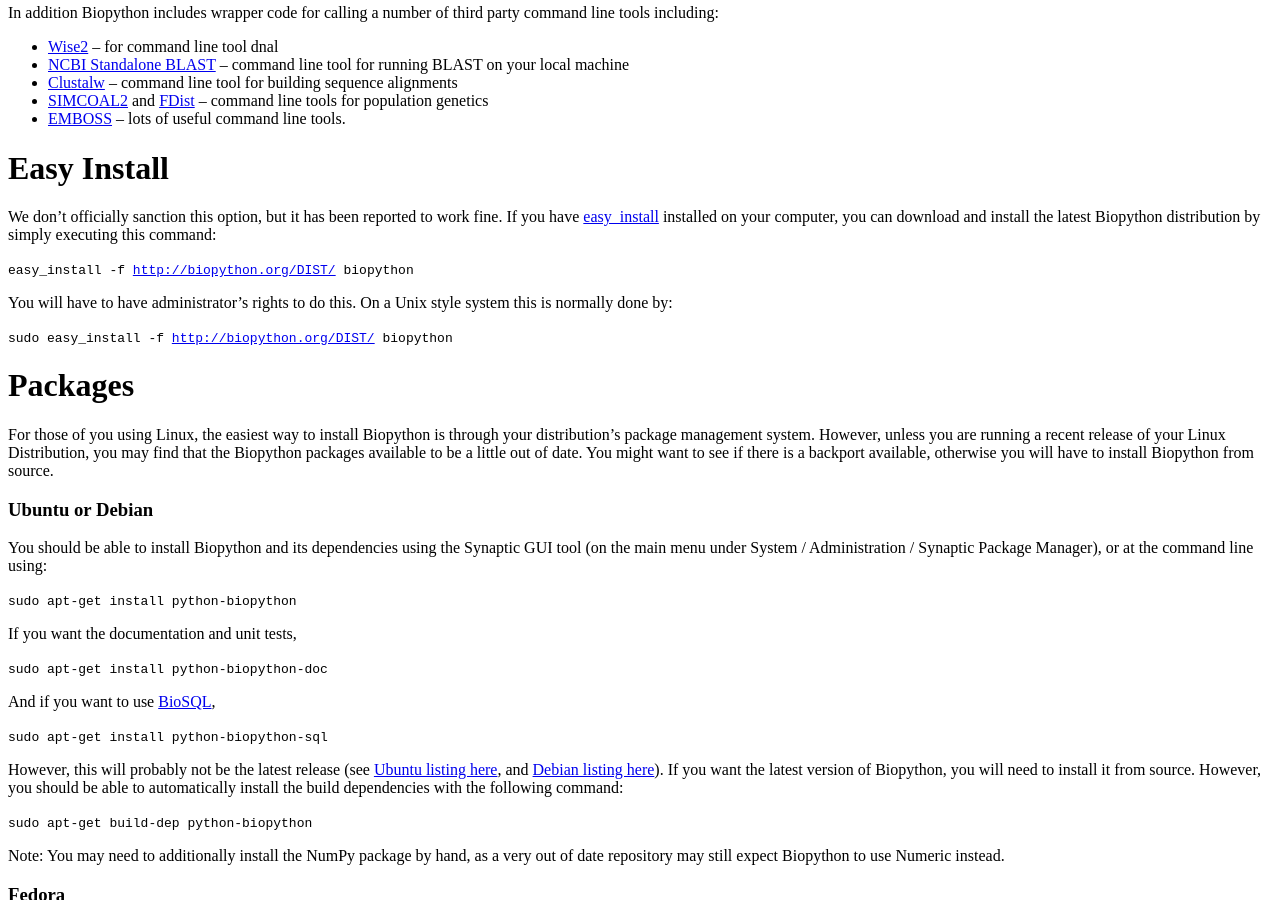
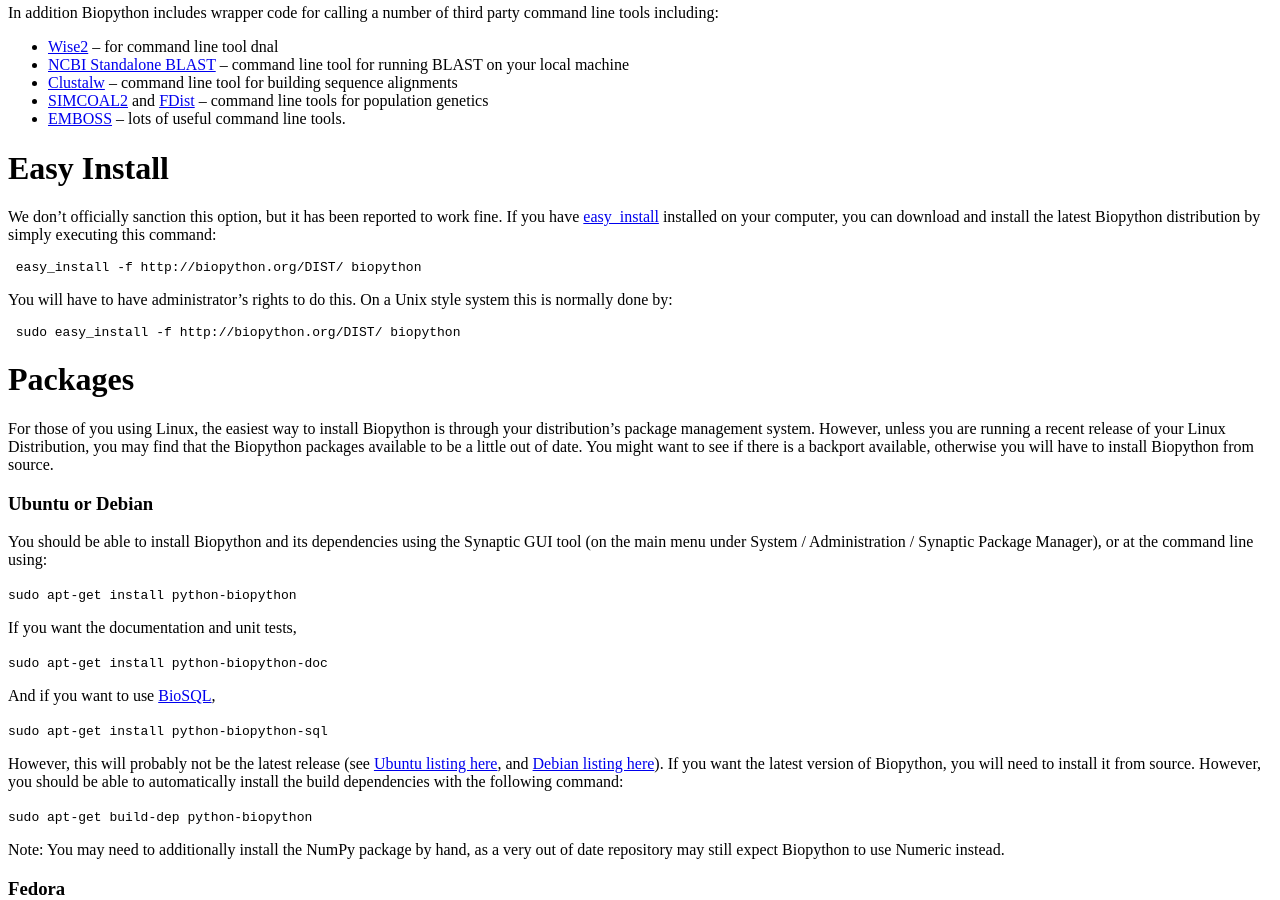
Before and after one commit to biopython/biopython.github.io, a Jekyll site: the page built from wiki/Download.md, in a window 1280 px wide and 900 px high, scrolled down 1102 px. Built offline with Jekyll 4.4.1, drawn with Linux system fonts in a browser that asks for light colours; part of the change alters nothing that is shown.

Commit message:
removed link from inside of command

```diff
--- a/wiki/Download.md
+++ b/wiki/Download.md
@@ -120,12 +120,12 @@ work fine. If you have
 installed on your computer, you can download and install the latest
 Biopython distribution by simply executing this command:
 
-`easy_install -f `[`http://biopython.org/DIST/`](http://biopython.org/DIST/)` biopython`
+     easy_install -f http://biopython.org/DIST/ biopython
 
 You will have to have administrator's rights to do this. On a Unix style
 system this is normally done by:
 
-`sudo easy_install -f `[`http://biopython.org/DIST/`](http://biopython.org/DIST/)` biopython`
+     sudo easy_install -f http://biopython.org/DIST/ biopython
 
 Packages
 ========
```
Also changed, not shown: 1 other file.
